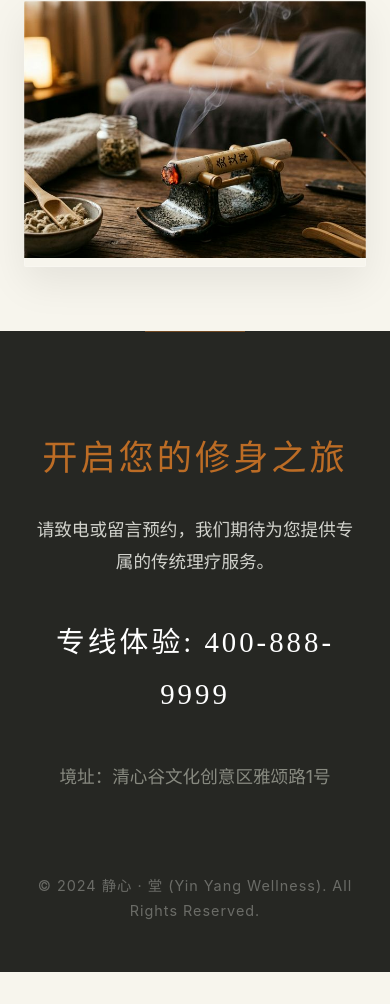
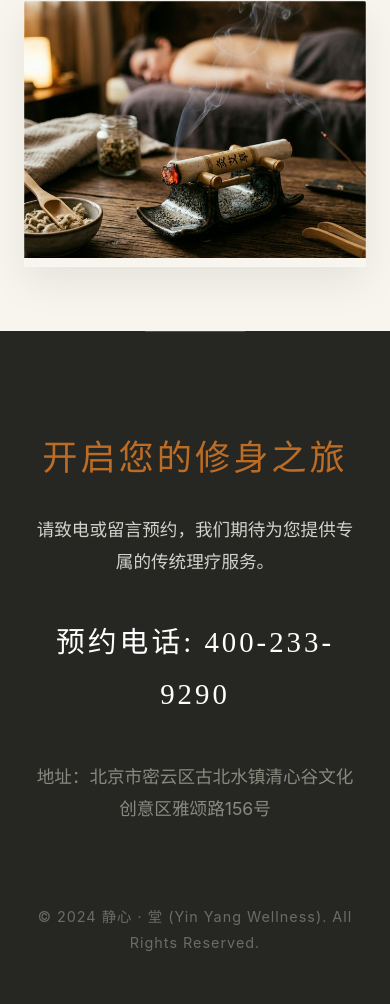
Before and after one commit to zhufu1985/jing, a plain HTML site: page index.html in a window 390 px wide. Shown: the part 2708-3712 px from the top of the page. Before the commit the page ends 3680 px from the top, so only its background shows below. Drawn offline with Linux system fonts and the light colour scheme.

Commit message:
update address and phone

```diff
--- a/index.html
+++ b/index.html
@@ -1,5 +1,6 @@
 <!DOCTYPE html>
 <html lang="zh-CN">
+
 <head>
     <meta charset="UTF-8">
     <meta name="viewport" content="width=device-width, initial-scale=1.0">
@@ -10,6 +11,7 @@
     <link rel="preconnect" href="https://fonts.gstatic.com" crossorigin>
     <link href="https://fonts.googleapis.com/css2?family=Noto+Serif+SC:wght@300;400;700&display=swap" rel="stylesheet">
 </head>
+
 <body>
     <nav class="navbar">
         <div class="logo">静心 · 堂</div>
@@ -73,12 +75,13 @@
         <div class="footer-content">
             <h2>开启您的修身之旅</h2>
             <p>请致电或留言预约，我们期待为您提供专属的传统理疗服务。</p>
-            <p class="phone">专线体验: 400-888-9999</p>
-            <p class="address">境址：清心谷文化创意区雅颂路1号</p>
+            <p class="phone">预约电话: 400-233-9290</p>
+            <p class="address">地址：北京市密云区古北水镇清心谷文化创意区雅颂路156号</p>
         </div>
         <div class="copyright">
             <p>&copy; 2024 静心 · 堂 (Yin Yang Wellness). All Rights Reserved.</p>
         </div>
     </footer>
 </body>
+
 </html>
```
